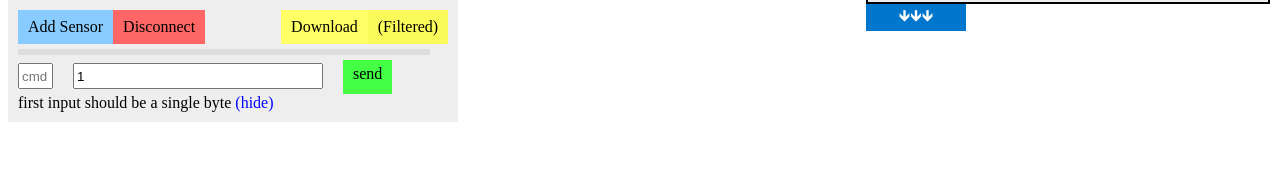
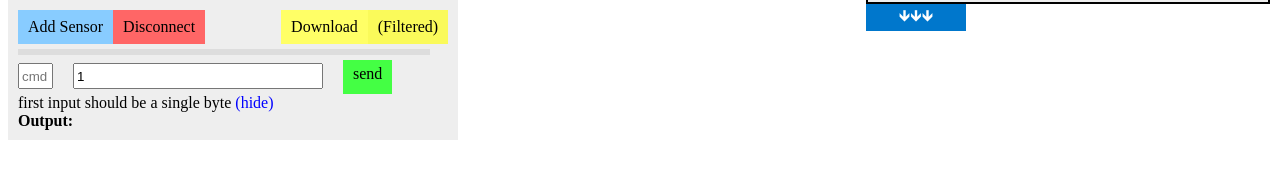
Before and after one commit to atjenkin/14-744-Movesense-Environment, a plain HTML site: page myApp/web_client/Movesense Webclient.html in a window 1280 px wide. Drawn offline with Linux system fonts and the light colour scheme.

Commit message:
Update Movesense Webclient.html

```diff
--- a/myApp/web_client/Movesense Webclient.html
+++ b/myApp/web_client/Movesense Webclient.html
@@ -342,6 +342,9 @@
       </div>
       <div id="note"> first input should be a single byte
         <a onclick="document.getElementById('note').style.display='none'">(hide)</a>
+      </div>
+      <!-- TODO: Step counter results should be populated here -->
+      <div id="output"> <b>Output: <span id="out"></span></b>
       </div>
     </div>
     <ul id="type-menu">
```
